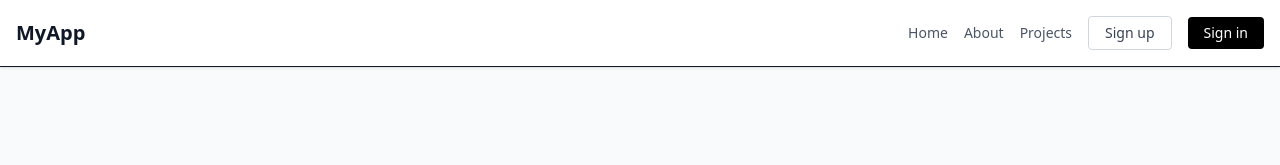
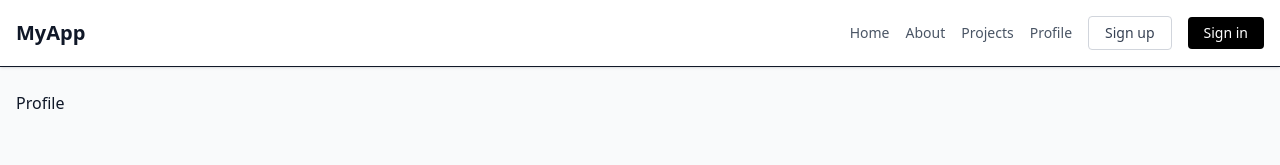
Before and after one commit to oleksii-shapovalov-92/task-tracker-onyx-frontend, a React (Vite) app: page /#/profile in a window 1280 px wide. Shown: the top 165 px of the page. Built offline with nearby package versions, Linux system fonts and the light colour scheme.

Commit message:
#FE-01 add profile route and nav

```diff
--- a/src/App.tsx
+++ b/src/App.tsx
@@ -5,6 +5,7 @@ import Layout from "./layouts/Layout";
 import Registration from "./pages/Registration";
 import Login from "./pages/Login";
 import Projects from "./pages/Projects";
+import Profile from "./pages/Profile";
 
 function App() {
   return (
@@ -17,6 +18,7 @@ function App() {
           <Route path="/register" element={<Registration />} />
           <Route path="/login" element={<Login />} />
           <Route path="/projects" element={<Projects />} />
+          <Route path="/profile" element={<Profile />} />
         </Routes>
       </Layout>
     </div>
--- a/src/components/Header/index.tsx
+++ b/src/components/Header/index.tsx
@@ -29,6 +29,14 @@ export default function Header() {
           >
             Projects
           </Link>
+
+          <Link
+            to="/profile"
+            className="text-sm font-medium text-gray-600 hover:text-black transition-colors"
+          >
+            Profile
+          </Link>
+
           <Link
             to="/register"
             className="rounded border border-gray-300 px-4 py-1.5 text-sm font-medium text-gray-700 hover:border-gray-500 hover:text-black transition"
--- /dev/null
+++ b/src/pages/Profile.tsx
@@ -0,0 +1,3 @@
+export default function Profile() {
+  return <div>Profile</div>;
+}
```
